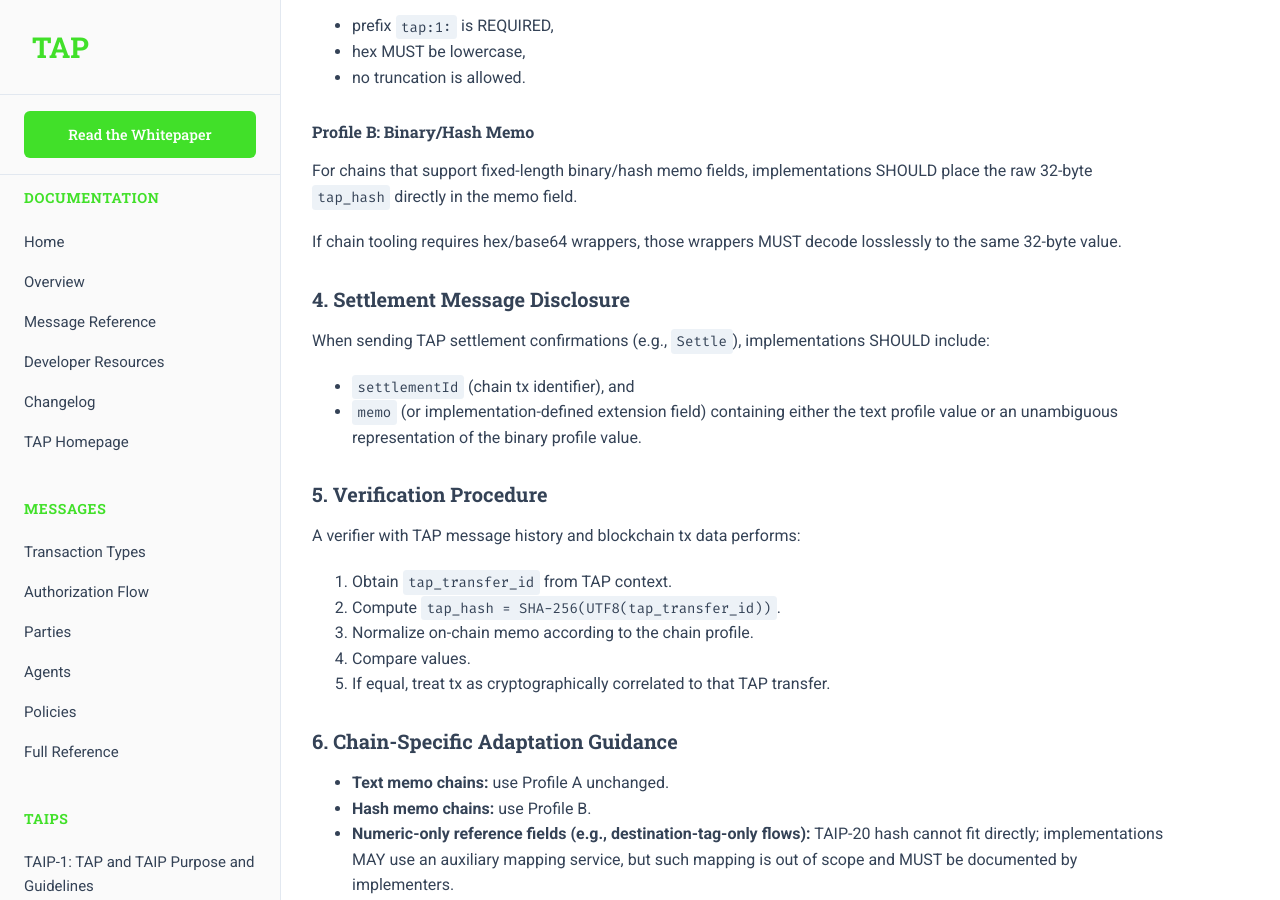
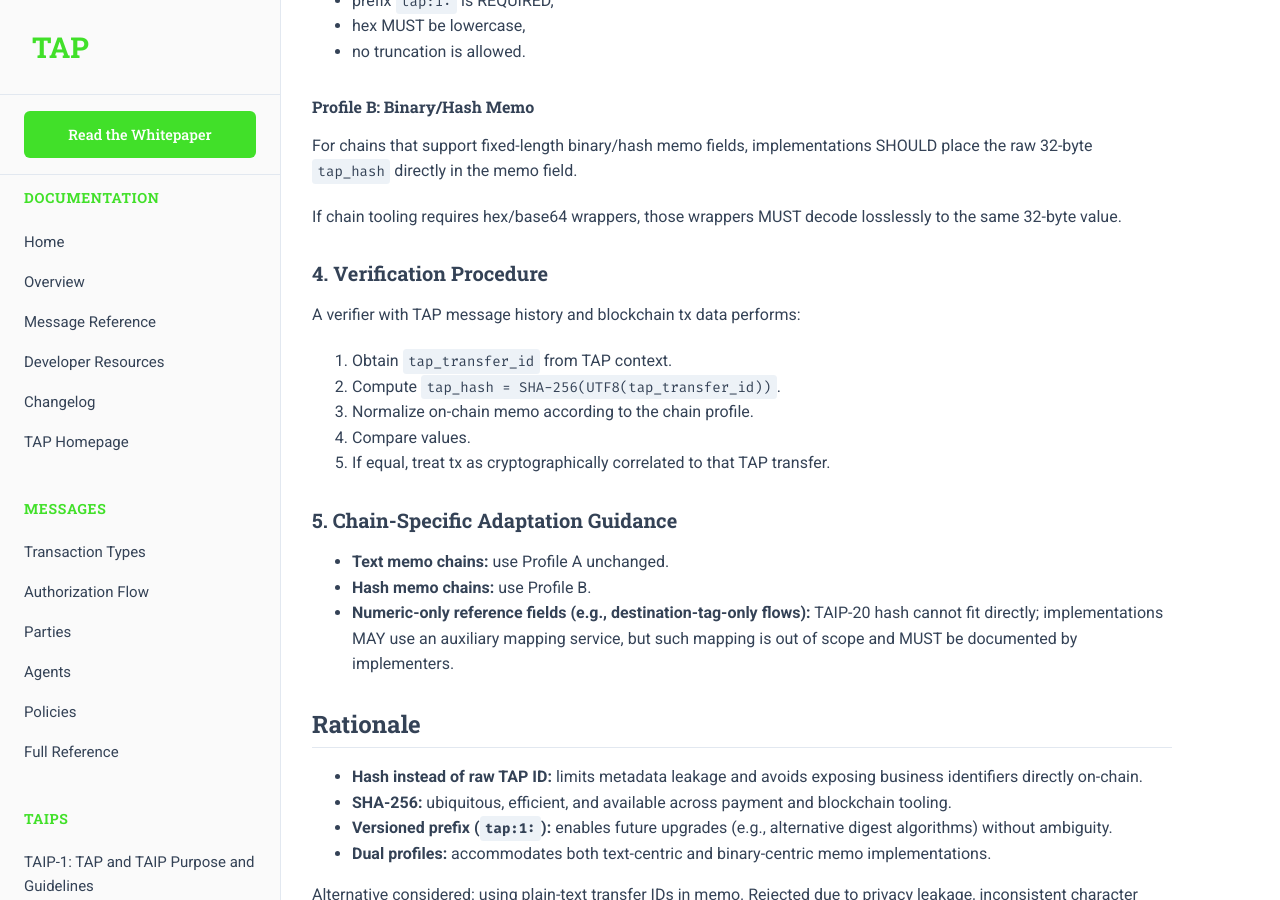
Before and after one commit to TransactionAuthorizationProtocol/TAIPs, a Jekyll site: the page built from TAIPs/taip-20.md, in a window 1280 px wide and 900 px high, scrolled down 3393 px. Built offline with Jekyll 4.4.1, drawn with Linux system fonts in a browser that asks for light colours; some of the changed text lies outside the part shown.

Commit message:
Remove Settlement Message Disclosure section from TAIP-20
Co-Authored-By: Claude Opus 4.6 (1M context) <noreply@anthropic.com>

```diff
--- a/TAIPs/taip-20.md
+++ b/TAIPs/taip-20.md
@@ -104,14 +104,7 @@ For chains that support fixed-length binary/hash memo fields, implementations SH
 
 If chain tooling requires hex/base64 wrappers, those wrappers MUST decode losslessly to the same 32-byte value.
 
-### 4. Settlement Message Disclosure
-
-When sending TAP settlement confirmations (e.g., `Settle`), implementations SHOULD include:
-
-- `settlementId` (chain tx identifier), and
-- `memo` (or implementation-defined extension field) containing either the text profile value or an unambiguous representation of the binary profile value.
-
-### 5. Verification Procedure
+### 4. Verification Procedure
 
 A verifier with TAP message history and blockchain tx data performs:
 
@@ -121,7 +114,7 @@ A verifier with TAP message history and blockchain tx data performs:
 4. Compare values.
 5. If equal, treat tx as cryptographically correlated to that TAP transfer.
 
-### 6. Chain-Specific Adaptation Guidance
+### 5. Chain-Specific Adaptation Guidance
 
 - **Text memo chains:** use Profile A unchanged.
 - **Hash memo chains:** use Profile B.
```
